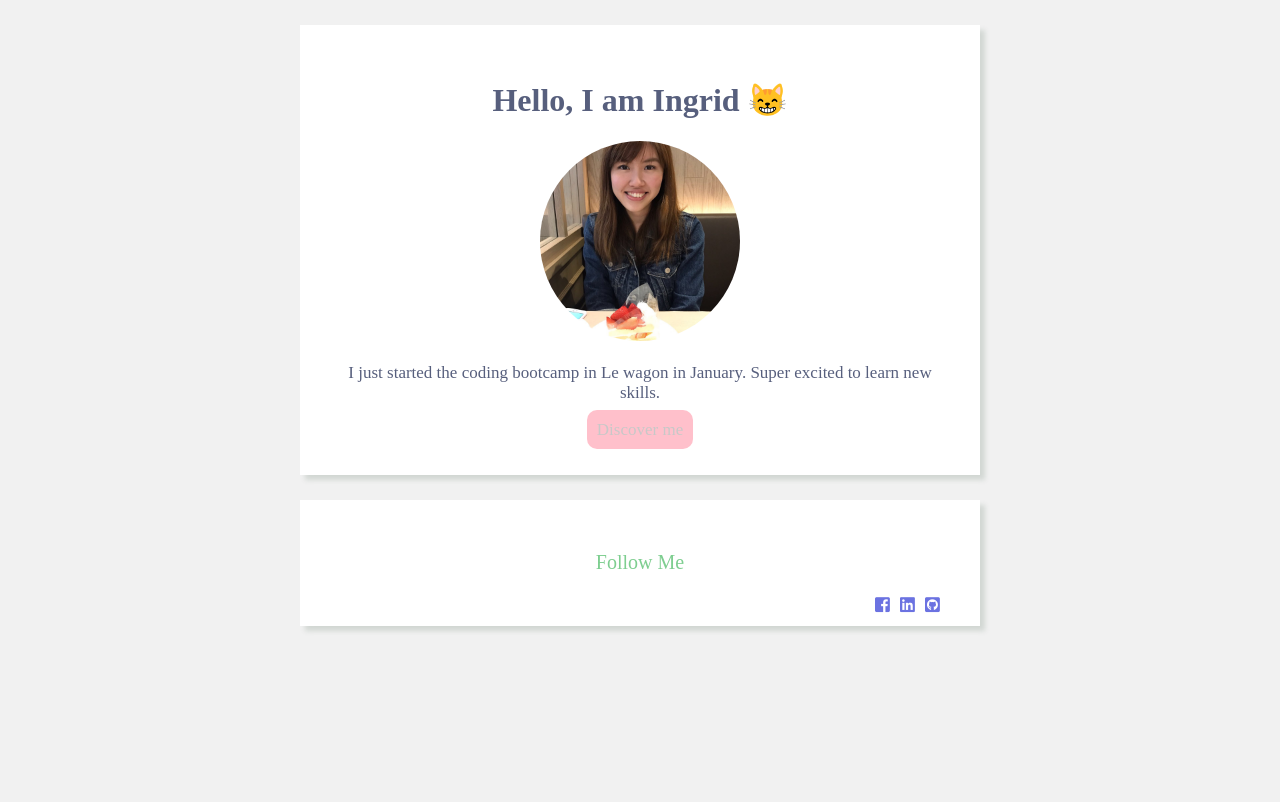
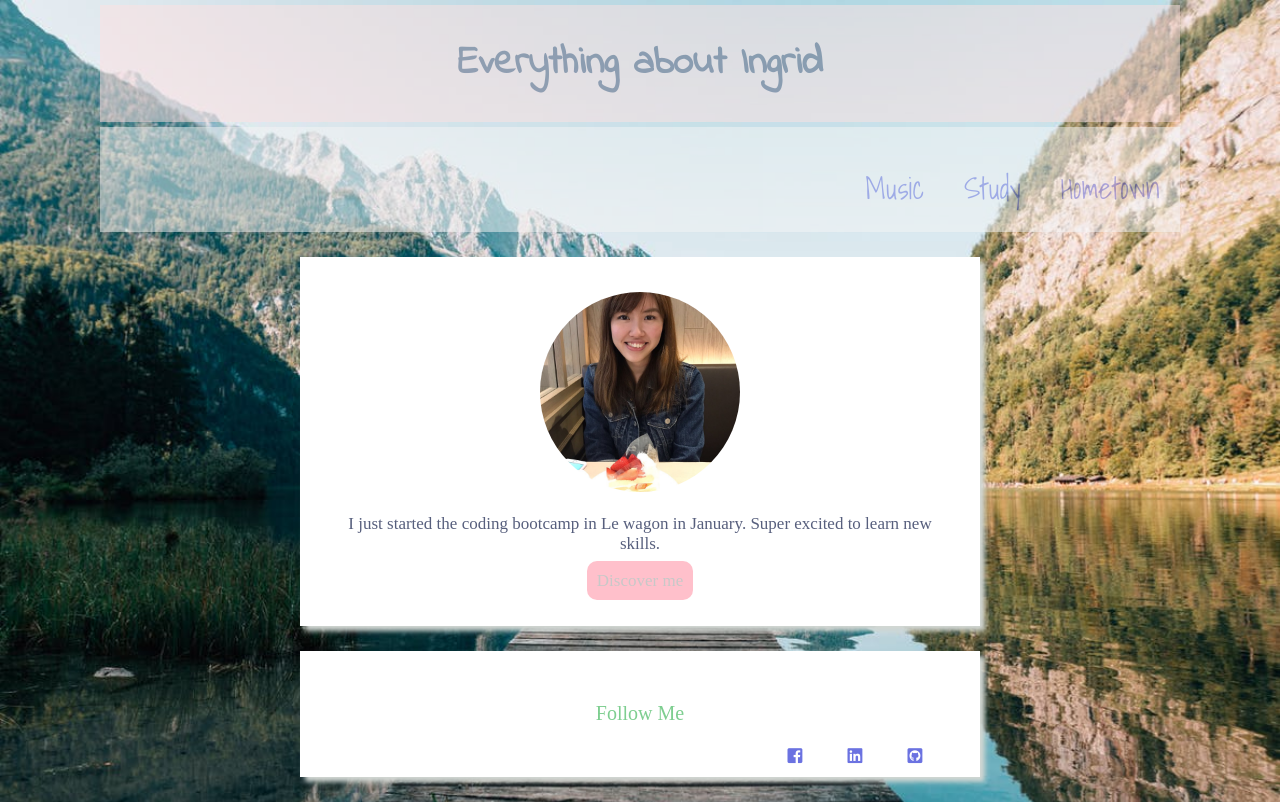
Before and after one commit to ingridwy/profile, a plain HTML site: page index.html in a window 1280 px wide. Drawn offline with Linux system fonts and the light colour scheme.

Commit message:
make my profile prettier

```diff
--- a/index.html
+++ b/index.html
@@ -6,17 +6,34 @@
     <meta charset = "utf-8">
     <meta name="viewport" content="width=device-width, initial-scale=1">
     <link rel="stylesheet" href="https://use.fontawesome.com/releases/v5.0.10/css/all.css">
+    <link href="https://fonts.googleapis.com/css?family=Indie+Flower|Shadows+Into+Light&display=swap" rel="stylesheet">
     <link rel="stylesheet" href="style.css">
   </head>
   <body>
 
     <div class="container">
 
-      <div class="card">
-      <h1> Hello, I am Ingrid 😸</h1>
-      <img src="images/photo.jpeg" class="img-circle"alt="Ingrid's photo">
-      <p> I just started the coding bootcamp in Le wagon in January. Super excited to learn new skills.</p>
-      <a href="https://www.spotify.com/uk/"class = "button">Discover me</a>
+      <div class="header">
+        <h1> Everything about Ingrid </h1>
+      </div>
+      <div class= "navigation">
+        <ul>
+          <a href="https://www.nationalgeographic.com/culture/topics/reference/hong-kong-history-visualized/">
+          <li>Hometown</li>
+          </a>
+          <a href="https://www.lewagon.com/">
+          <li>Study</li>
+          </a>
+          <a href="https://www.spotify.com/uk/">
+            <li>Music</li>
+          </a>
+        </ul>
+      </div>
+
+      <div class = "card">
+        <img src="images/photo.jpeg" class="img-circle"alt="Ingrid's photo">
+        <p> I just started the coding bootcamp in Le wagon in January. Super excited to learn new skills.</p>
+        <a href="https://www.spotify.com/uk/"class = "button">Discover me</a>
       </div>
 
       <div class="card">
@@ -24,19 +41,19 @@
       <ul>
       <li>
         <a href="https://github.com/ingridwy" target="_blank">
-          <i class="fab fa-github-square">
+          <i class="fab fa-github-square icon">
           </i>
         </a>
       </li>
       <li>
         <a href="https://www.linkedin.com/in/ingrid-cheng/">
-        <i class="fab fa-linkedin">
+        <i class="fab fa-linkedin icon">
         </i>
       </a>
       </li>
       <li>
         <a href="https://www.facebook.com/ingrid.cheng.167">
-        <i class="fab fa-facebook-square">
+        <i class="fab fa-facebook-square icon">
         </i>
       </div>
     </a>
--- a/style.css
+++ b/style.css
@@ -1,16 +1,26 @@
 body {
-  background: #F1F1F1;
+  background:url("images/lake.jpeg") no-repeat;
+  background-size: cover;
   margin:0;
   font-family:'Lora',serif;
   font-size: 17px;
   color:#575F7D;
   font-weight: lighter;
 }
+.header{
+  text-align: center;
+  background: #FFE2E2;
+  margin:5px 100px;
+  padding : 2px;
+  opacity: 0.5;
+}
 
 h1{
   color: #575F7D;
-  font-size: 32px;
+  font-family:'Indie Flower', cursive;
+  font-size: 40px;
   font-weight: 900;
+  opacity:1;
 }
 
 h2{
@@ -26,16 +36,30 @@ a{
 
 li{
   display : inline-block;
-  width: 15px;
-  height: 15px;
   padding: 5px;
   list-style: none;
   float: right;
 }
 a:hover {
-  opacity:0.7;
+  opacity:0.8;
 }
 
+.navigation{
+  background:#f6f6f6;
+  overflow: hidden;
+  opacity: 0.5;
+  margin:5px 100px;
+
+}
+.navigation a{
+  text-decoration:none;
+  font-size: 30px;
+  font-family: 'Shadows Into Light', cursive;
+  display: block;
+  float:right;
+  padding:15px;
+
+}
 .img-circle{
   width:200px;
   height:200px;
@@ -59,6 +83,10 @@ a:hover {
   padding:10px;
   border-radius: 10px;
 }
+.icon{
+  width:50px;
+  height:50px;
+}
 @media (max-width: 960px) {
   .container {
     width: 700px;
```
Also changed, not shown: images/lake.jpeg (added).
